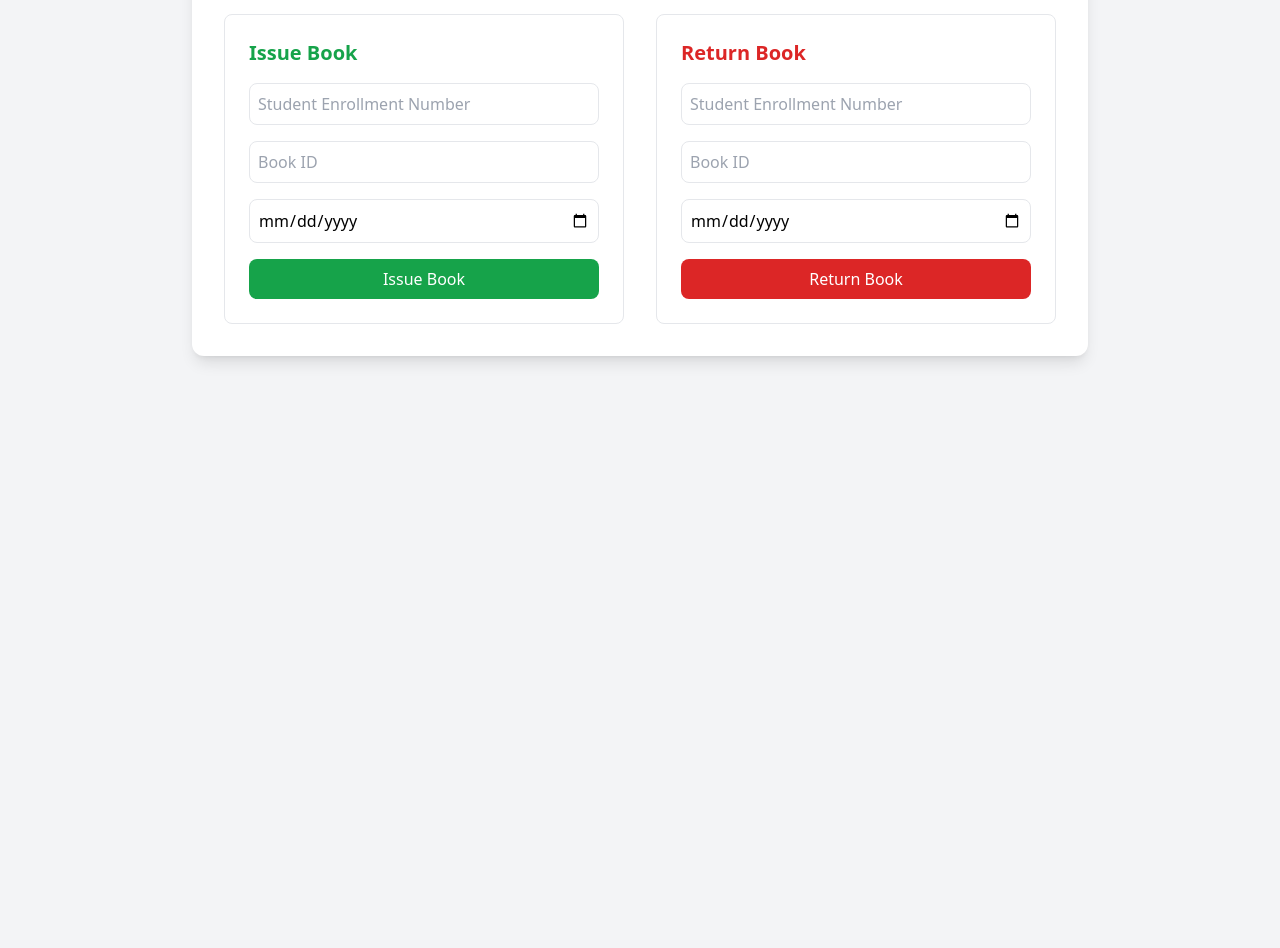
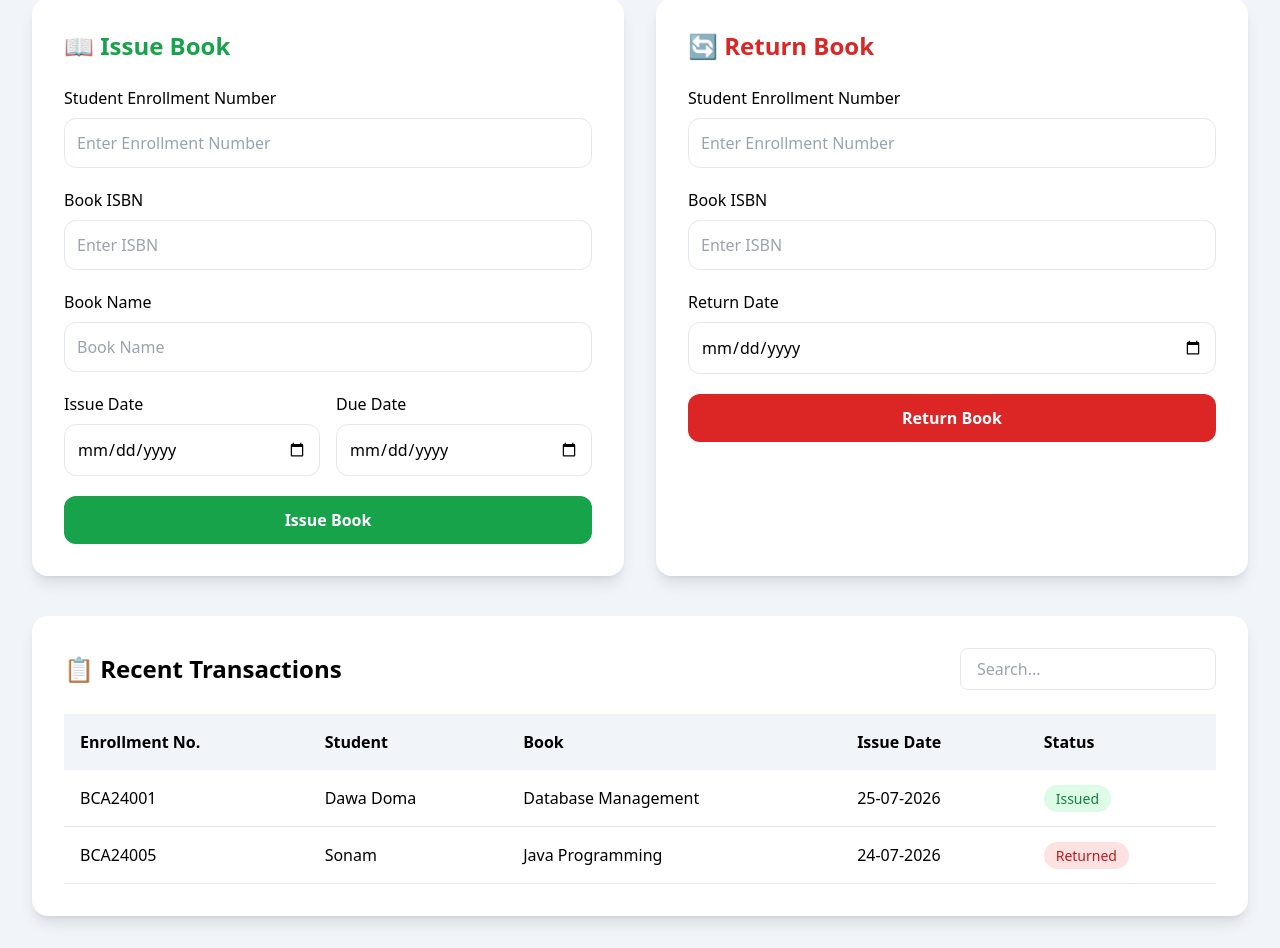
Before and after one commit to lakpa45/Library_Management_System-UNI-, a website: page views/issue&return.html in a window 1280 px wide. Shown: the part 126-1074 px from the top of the page. Before the commit the page ends 800 px from the top, so only its background shows below. Drawn offline with nearby package versions, Linux system fonts and the light colour scheme.

Commit message:
feat: redesign issue and return interface

```diff
--- a/views/issue&return.html
+++ b/views/issue&return.html
@@ -3,67 +3,182 @@
 <head>
     <meta charset="UTF-8">
     <meta name="viewport" content="width=device-width, initial-scale=1.0">
-    <title>Issue & Return Book</title>
+    <title>Issue & Return Books</title>
     <script src="https://cdn.tailwindcss.com"></script>
 </head>
-<body class="bg-gray-100">
 
-<div class="max-w-4xl mx-auto mt-10 bg-white p-8 rounded-xl shadow-lg">
+<body class="bg-slate-100">
 
-    <h1 class="text-3xl font-bold text-center text-blue-600 mb-8">
-        📚 Book Issue & Return
-    </h1>
+<div class="max-w-7xl mx-auto p-8">
 
-    <div class="grid md:grid-cols-2 gap-8">
+    <!-- Header -->
+    <div class="flex justify-between items-center mb-8">
+        <div>
+            <h1 class="text-3xl font-bold text-slate-800">📚 Issue & Return Books</h1>
+            <p class="text-gray-500">Manage book issue and return records.</p>
+        </div>
+
+        <button class="bg-indigo-600 hover:bg-indigo-700 text-white px-6 py-3 rounded-xl shadow-lg transition">
+            + New Issue
+        </button>
+    </div>
+
+    <!-- Cards -->
+    <div class="grid lg:grid-cols-2 gap-8">
 
         <!-- Issue Book -->
-        <div class="border rounded-lg p-6">
-            <h2 class="text-xl font-semibold mb-4 text-green-600">
-                Issue Book
+        <div class="bg-white rounded-2xl shadow-lg p-8">
+
+            <h2 class="text-2xl font-semibold text-green-600 mb-6">
+                📖 Issue Book
             </h2>
 
-            <form class="space-y-4">
+            <form class="space-y-5">
 
-                <input type="text" placeholder="Student Enrollment Number"
-                    class="w-full border rounded-lg p-2">
+                <div>
+                    <label class="font-medium">Student Enrollment Number</label>
+                    <input type="text"
+                    placeholder="Enter Enrollment Number"
+                    class="w-full mt-2 border rounded-xl p-3 focus:ring-2 focus:ring-green-500">
+                </div>
 
-                <input type="text" placeholder="Book ID"
-                    class="w-full border rounded-lg p-2">
+                <div>
+                    <label class="font-medium">Book ISBN</label>
+                    <input type="text"
+                    placeholder="Enter ISBN"
+                    class="w-full mt-2 border rounded-xl p-3">
+                </div>
 
-                <input type="date"
-                    class="w-full border rounded-lg p-2">
+                <div>
+                    <label class="font-medium">Book Name</label>
+                    <input type="text"
+                    placeholder="Book Name"
+                    class="w-full mt-2 border rounded-xl p-3">
+                </div>
+
+                <div class="grid grid-cols-2 gap-4">
+
+                    <div>
+                        <label>Issue Date</label>
+                        <input type="date"
+                        class="w-full mt-2 border rounded-xl p-3">
+                    </div>
+
+                    <div>
+                        <label>Due Date</label>
+                        <input type="date"
+                        class="w-full mt-2 border rounded-xl p-3">
+                    </div>
+
+                </div>
 
                 <button
-                    class="w-full bg-green-600 text-white py-2 rounded-lg hover:bg-green-700">
+                class="w-full bg-green-600 hover:bg-green-700 text-white py-3 rounded-xl font-semibold transition">
                     Issue Book
                 </button>
 
             </form>
+
         </div>
 
         <!-- Return Book -->
-        <div class="border rounded-lg p-6">
-            <h2 class="text-xl font-semibold mb-4 text-red-600">
-                Return Book
+        <div class="bg-white rounded-2xl shadow-lg p-8">
+
+            <h2 class="text-2xl font-semibold text-red-600 mb-6">
+                🔄 Return Book
             </h2>
 
-            <form class="space-y-4">
+            <form class="space-y-5">
 
-                <input type="text" placeholder="Student Enrollment Number"
-                    class="w-full border rounded-lg p-2">
+                <div>
+                    <label class="font-medium">Student Enrollment Number</label>
+                    <input type="text"
+                    placeholder="Enter Enrollment Number"
+                    class="w-full mt-2 border rounded-xl p-3">
+                </div>
 
-                <input type="text" placeholder="Book ID"
-                    class="w-full border rounded-lg p-2">
+                <div>
+                    <label class="font-medium">Book ISBN</label>
+                    <input type="text"
+                    placeholder="Enter ISBN"
+                    class="w-full mt-2 border rounded-xl p-3">
+                </div>
 
-                <input type="date"
-                    class="w-full border rounded-lg p-2">
+                <div>
+                    <label>Return Date</label>
+                    <input type="date"
+                    class="w-full mt-2 border rounded-xl p-3">
+                </div>
 
                 <button
-                    class="w-full bg-red-600 text-white py-2 rounded-lg hover:bg-red-700">
+                class="w-full bg-red-600 hover:bg-red-700 text-white py-3 rounded-xl font-semibold transition">
                     Return Book
                 </button>
 
             </form>
+
+        </div>
+
+    </div>
+
+    <!-- Recent Transactions -->
+    <div class="bg-white rounded-2xl shadow-lg mt-10 p-8">
+
+        <div class="flex justify-between items-center mb-6">
+            <h2 class="text-2xl font-semibold">📋 Recent Transactions</h2>
+
+            <input type="text"
+            id="searchInput"
+            placeholder="Search..."
+            class="border rounded-lg px-4 py-2 w-64">
+        </div>
+
+        <div class="overflow-x-auto">
+
+            <table class="w-full text-left">
+
+                <thead class="bg-slate-100">
+
+                <tr>
+                    <th class="p-4">Enrollment No.</th>
+                    <th class="p-4">Student</th>
+                    <th class="p-4">Book</th>
+                    <th class="p-4">Issue Date</th>
+                    <th class="p-4">Status</th>
+                </tr>
+
+                </thead>
+
+                <tbody>
+
+                    <tr class="border-b hover:bg-slate-50">
+                        <td class="p-4">BCA24001</td>
+                        <td class="p-4">Dawa Doma</td>
+                        <td class="p-4">Database Management</td>
+                        <td class="p-4">25-07-2026</td>
+                        <td class="p-4">
+                            <span class="bg-green-100 text-green-700 px-3 py-1 rounded-full text-sm">
+                                Issued
+                            </span>
+                        </td>
+                    </tr>
+
+                    <tr class="border-b hover:bg-slate-50">
+                        <td class="p-4">BCA24005</td>
+                        <td class="p-4">Sonam</td>
+                        <td class="p-4">Java Programming</td>
+                        <td class="p-4">24-07-2026</td>
+                        <td class="p-4">
+                            <span class="bg-red-100 text-red-700 px-3 py-1 rounded-full text-sm">
+                                Returned
+                            </span>
+                        </td>
+                    </tr>
+
+                </tbody>
+
+            </table>
+
         </div>
 
     </div>
@@ -71,4 +186,26 @@
 </div>
 
 </body>
+<script>
+const searchInput = document.getElementById("searchInput");
+const tableRows = document.querySelectorAll("#transactionTable tr");
+
+searchInput.addEventListener("keyup", function () {
+
+    const searchValue = this.value.toLowerCase();
+
+    tableRows.forEach(row => {
+
+        const rowText = row.textContent.toLowerCase();
+
+        if (rowText.includes(searchValue)) {
+            row.style.display = "";
+        } else {
+            row.style.display = "none";
+        }
+
+    });
+
+});
+</script>
 </html>
```
